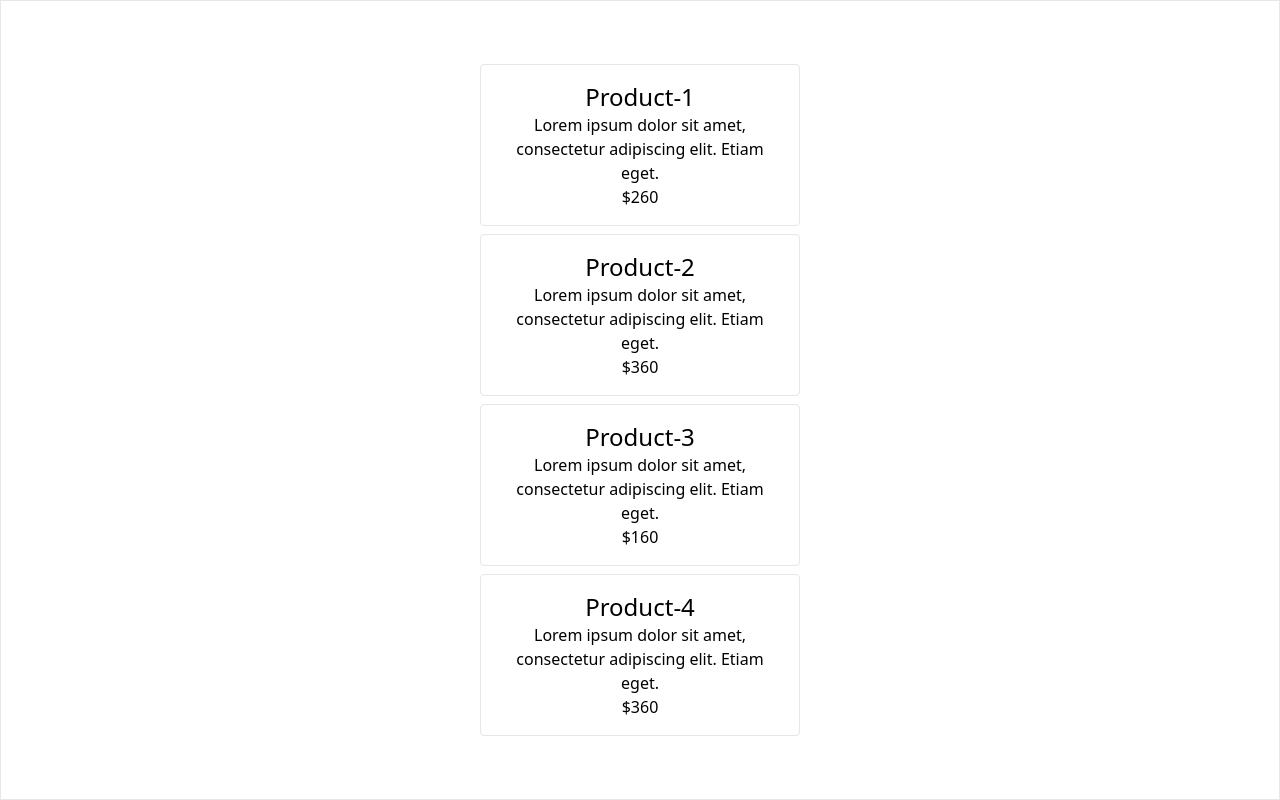
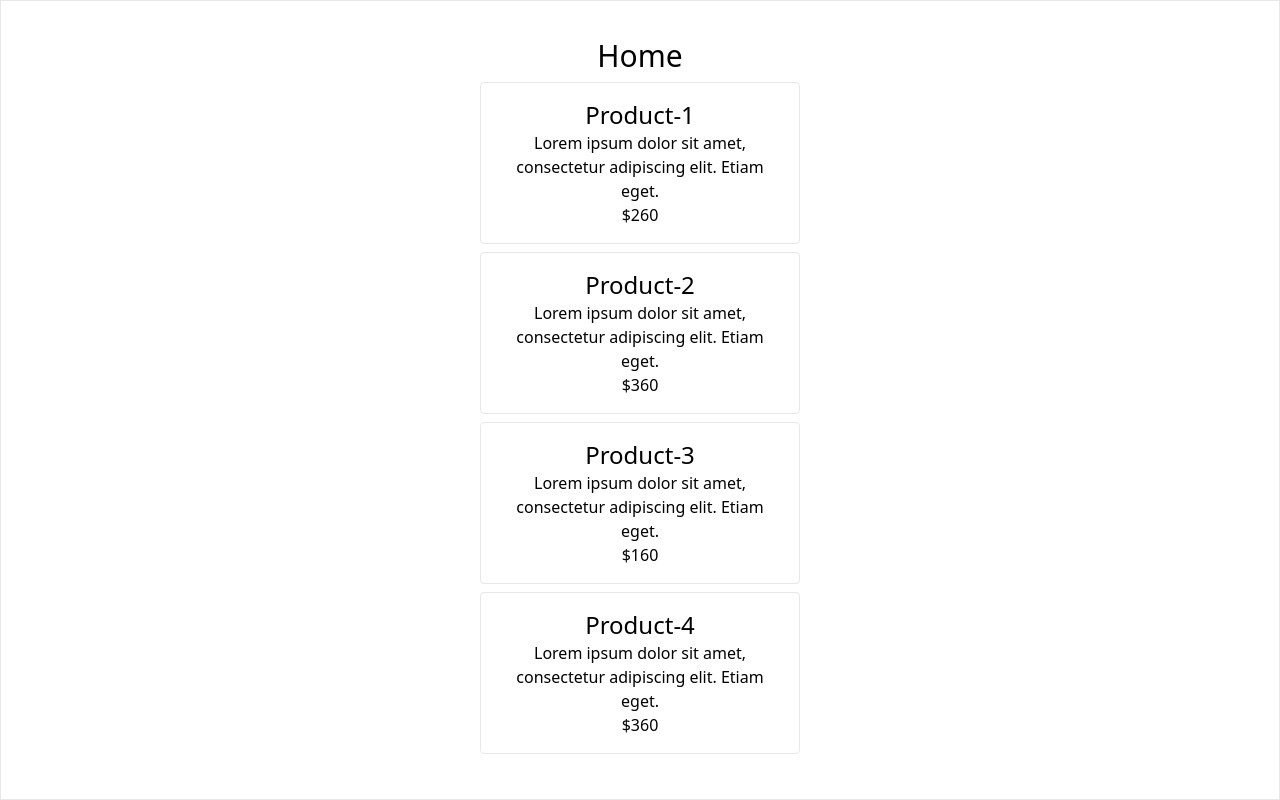
Before and after one commit to ianbrdeguzman/next-stripe, a Next.js app: page / in a window 1280 px wide. Built offline with nearby package versions, Linux system fonts and the light colour scheme.

Commit message:
added back to home button

```diff
--- a/components/Layout.tsx
+++ b/components/Layout.tsx
@@ -1,10 +1,17 @@
+import Link from 'next/link';
+
 interface LayoutProps {
   children: React.ReactNode;
 }
 
 export function Layout({ children }: LayoutProps) {
   return (
-    <div className="border w-screen h-screen flex justify-center items-center text-center">
+    <div className="border w-screen h-screen flex justify-center items-center text-center flex flex-col">
+      <Link href="/">
+        <a className="hover:text-blue-900 focus:text-blue-900 hover:underline text-3xl">
+          Home
+        </a>
+      </Link>
       {children}
     </div>
   );
```
